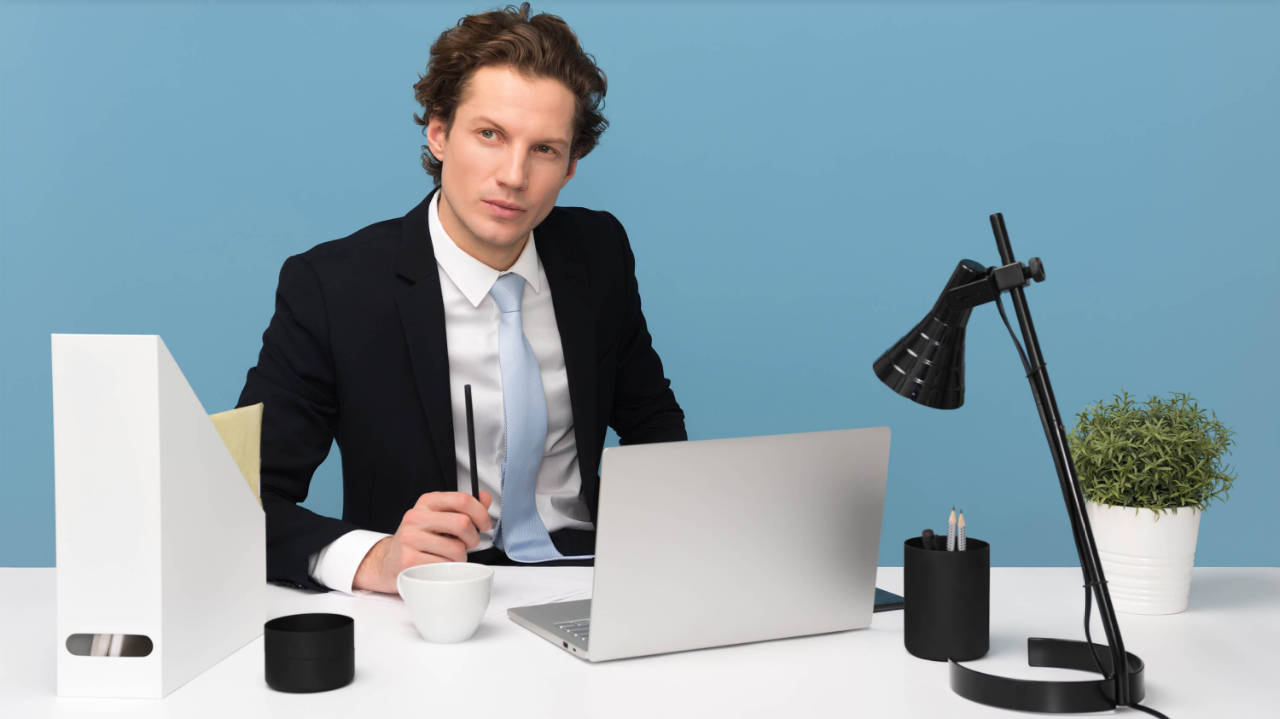
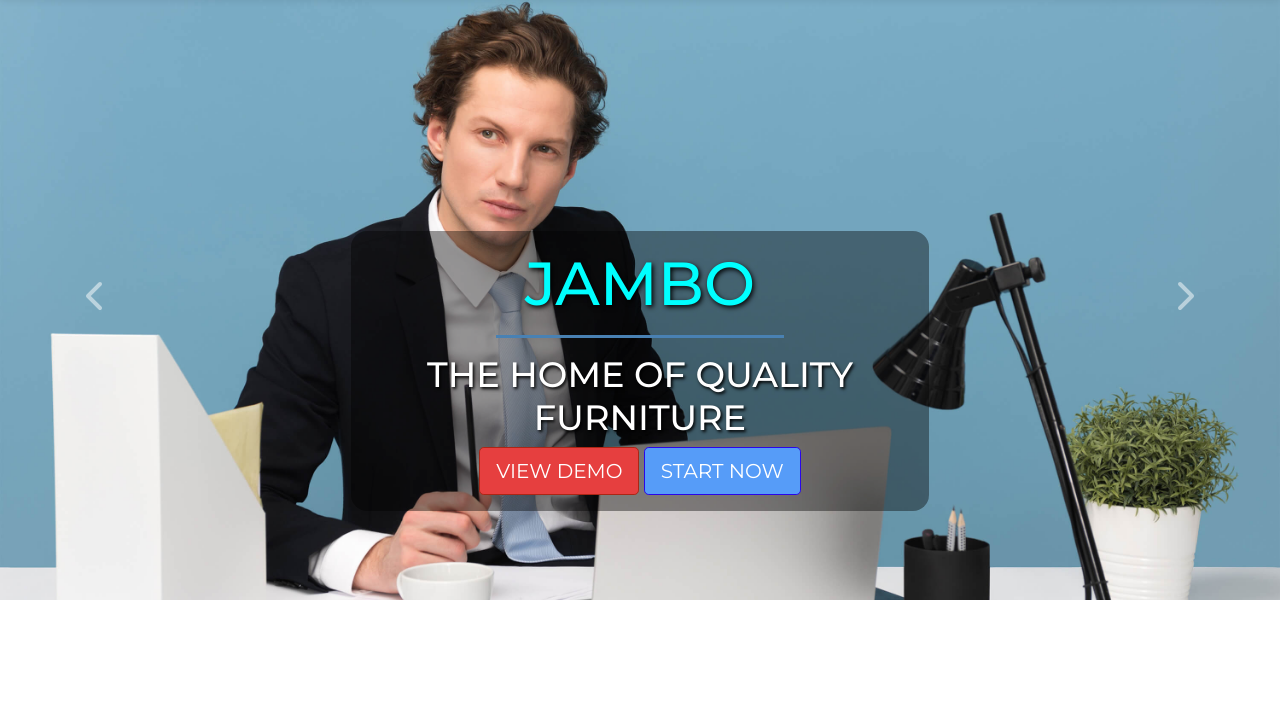
Before and after one commit to BOGERA-GIF/Bootstrap-Website-, a plain HTML site: page index.html in a window 1280 px wide. Shown: the part 128-847 px from the top of the page. After the commit the page ends 800 px from the top, so only its background shows below. Drawn offline with Linux system fonts and the light colour scheme.

Commit message:
worked on the home page and added some CSS AND Bootstrap

```diff
--- a/css/style.css
+++ b/css/style.css
@@ -46,10 +46,64 @@ body {
 
 
 /*============= CAROUSEL =============*/
+#carousel {
+  box-shadow:0 .1rem .5rem rgb(0, 0, 0 , .1rem);
 
+}
+.carousel-inner{
+  height: 38rem !important;
 
+}
+.carousel-caption {
+  position:absolute;
+  top: 30%;
+  transform: translate(0%);
+  text-transform: uppercase;
+}
+
+.carousel-caption h1 {
+  font-size:3.8rem;
+  text-shadow:.1rem .1rem .3rem rgb(0, 0, 0 , 1);
+}
+.border-primary {
+  border-top: .2rem solid #4981b3 !important ;
+}
+
+.carousel-caption h3 {
+  font-size:2.2rem;
+  text-shadow:.1rem .1rem .2rem rgb(0, 0, 0 , 1);
+}
 
 /*---Change Carousel Transition Speed --*/
+.carousel-item-next,
+.carousel-item-prev,
+.carousel-item.active {
+  transition: transform  1.2s ease;
+}
+
+.bg-custom {
+  background-color: rgba(0, 0, 0, .4);
+  color: white;
+  border-radius: 1rem;
+  padding: 20px;
+}
+
+.bg-lg {
+  border-radius: 0 ;
+  text-transform:uppercase;
+  font-size: 1rem;
+  border-width: medium;
+
+}
+
+.btn-danger {
+  background-color:rgb(230, 63, 63);
+  border: .1rem solid #AC2615;
+}
+.btn-primary {
+  background-color:rgb(86, 156, 248);
+  border: .1rem solid rgb(41, 7, 233);
+}
 
 
 /*-- Carousel Content --*/
--- a/index.html
+++ b/index.html
@@ -56,13 +56,26 @@
 	<!-- Image Carousel -->
 
 <div id="carousel" class="carousel" class="carousel slide" data-ride="carousel"
- data-interval="6000">
+ data-interval="56000">
 		<!-- Carousel Content -->
 		 <!-- .carousel-inner>.carousel-item active>img -->
 	<div class="carousel-inner">
 
 		<div class="carousel-item active">
 			<img src="img/carousel/1.jpg" alt="" class="w-100">
+			<div class="carousel-caption">
+				<div class="container">
+					<div class="row justify-content-center">
+						<div class="col-8 bg-custom d-none d-lg-block py-3 px-0">
+							<h1 style="color: aqua;">Jambo</h1>
+							<div class="border-top border-primary w-50 mx-auto my-3"></div>
+							<h3 pb-3>The Home of Quality Furniture</h3>
+							<a href="#" class="btn btn-danger btn-lg">View demo</a>
+							<a href="#" class="btn btn-primary btn-lg">Start Now</a>
+						</div>
+					</div>
+				</div>
+			</div>
 		</div>
 
 		<div class="carousel-item ">
@@ -75,11 +88,19 @@
 			<img src="img/2.jpg" alt="" class="w-100">
 		</div>
 	</div>
-	</div>
+
 		<!-- End Carousel Content -->
 
 
 		<!-- Previous & Next Buttons -->
+		 <a href="#carousel" class="carousel-control-prev" role="button" data-slide="prev">
+			<span class="fa fa-chevron-left fa-2x"></span>
+		 </a>
+
+		 <a href="#carousel" class="carousel-control-next" role="button" data-slide="next">
+			<span class="fa fa-chevron-right fa-2x"></span>
+		 </a>
+
 
 		<!-- End Previous & Next Buttons -->
 
```
